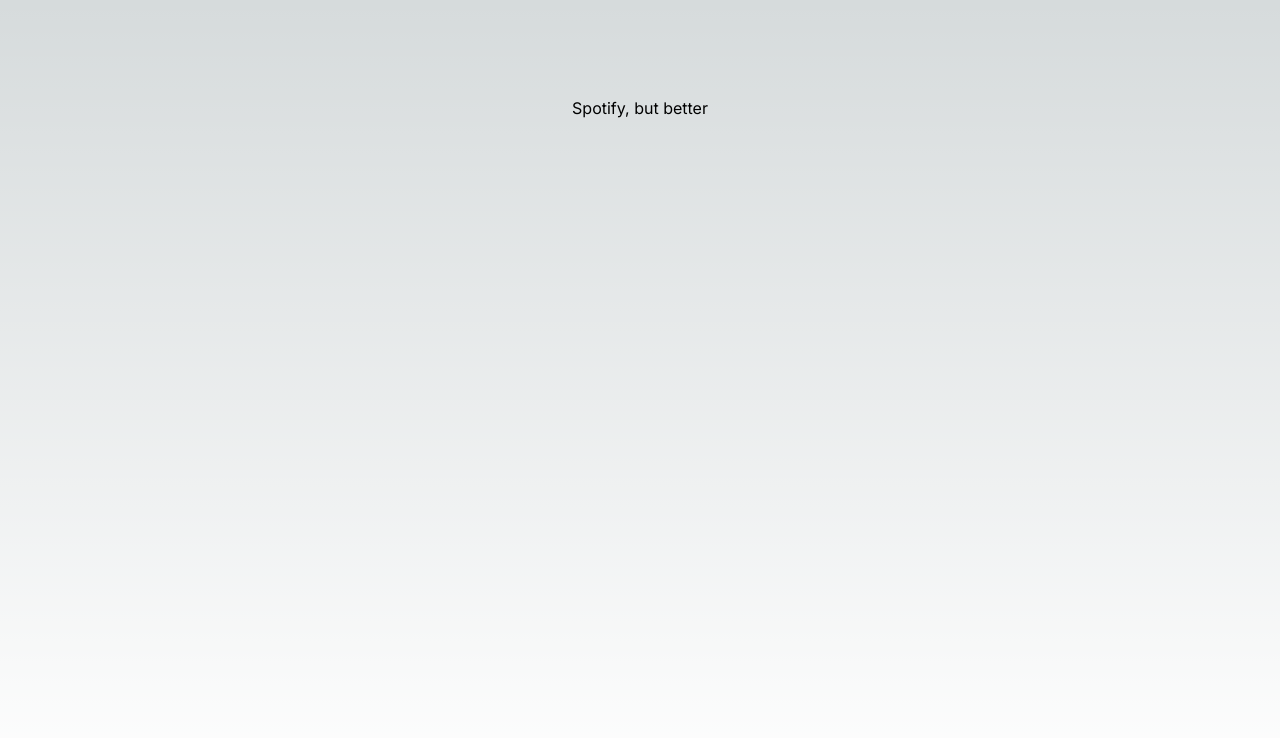
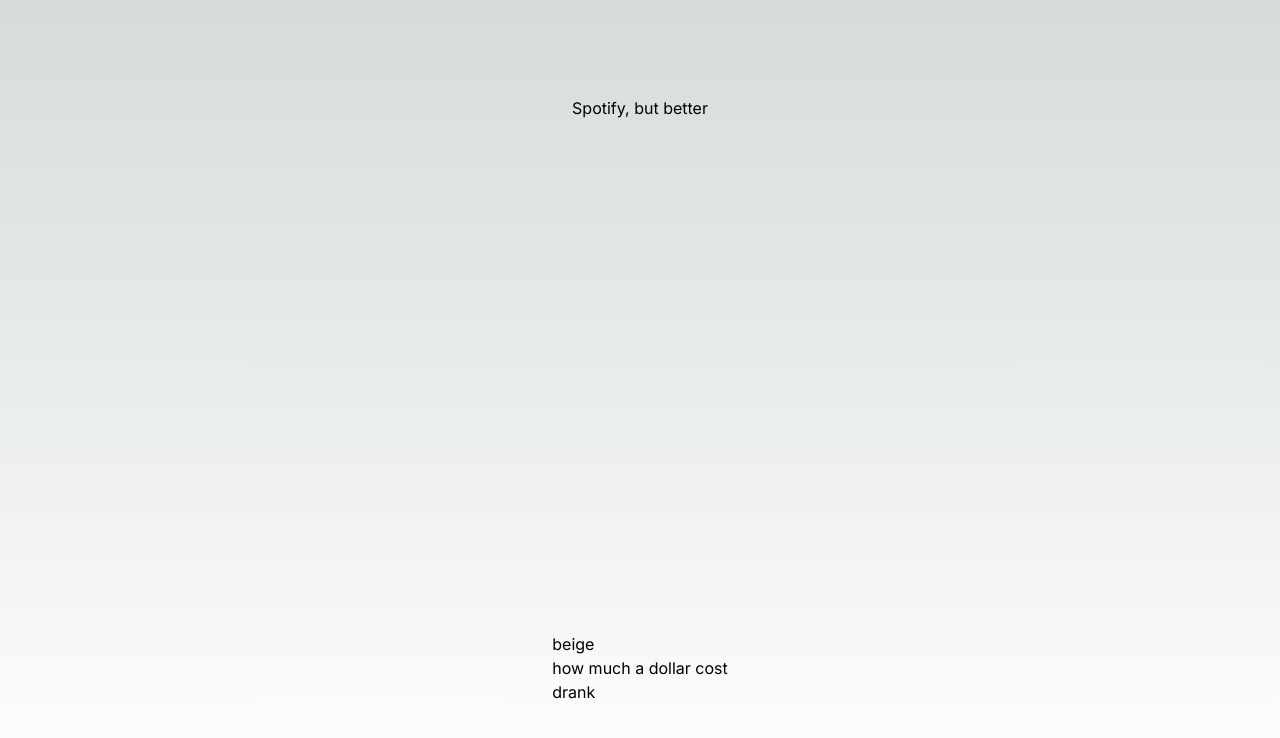
Before and after one commit to timdecillis/better-spotify, a Next.js app: page / in a window 1280 px wide. Shown: the top 738 px of the page. Built offline with nearby package versions, Linux system fonts and the light colour scheme.

Commit message:
rendered song titles

```diff
--- a/src/app/page.tsx
+++ b/src/app/page.tsx
@@ -1,10 +1,12 @@
 import { user } from "./dummyData";
+
+const { songs } = user;
 
 export default function Home() {
   return (
     <main className="flex min-h-screen flex-col items-center justify-between p-24">
       <h3>Spotify, but better</h3>
-
+      <div>{songs.map((song) => <div>{song.title}</div>)}</div>
     </main>
   );
 }
```
